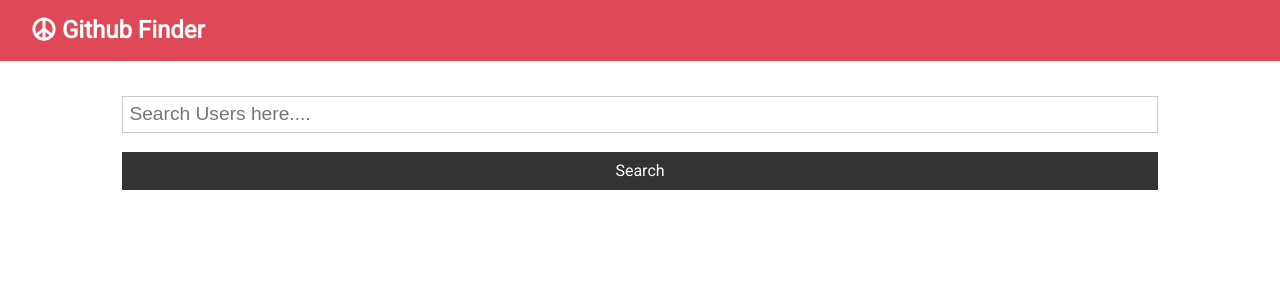
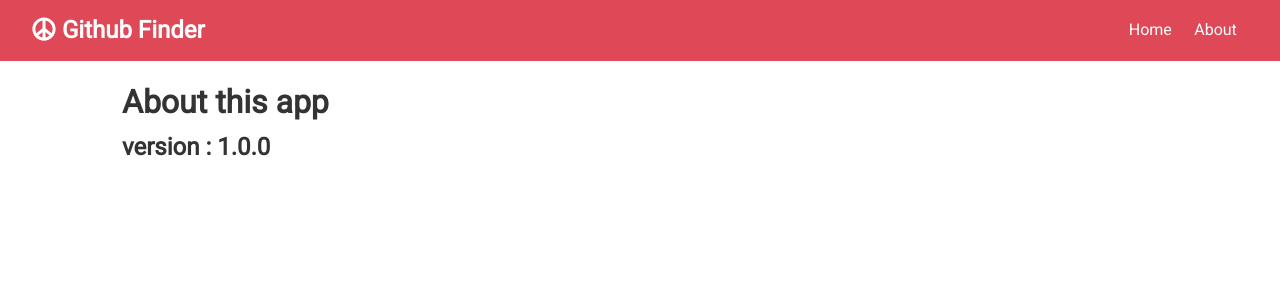
Before and after one commit to MovingMelody/github_user_searchAPI, a React (Create React App) app in the folder Project1/github-finder/: page /about in a window 1280 px wide. Shown: the top 300 px of the page. Built offline with nearby package versions, Linux system fonts and the light colour scheme.

Commit message:
🙌📍🛴 Added React Router support for home and about page -_-

```diff
--- a/Project1/github-finder/package.json
+++ b/Project1/github-finder/package.json
@@ -11,7 +11,9 @@
     "@testing-library/user-event": "^12.6.2",
     "axios": "^0.21.1",
     "react": "^17.0.1",
+    "react-detect-offline": "^2.4.1",
     "react-dom": "^17.0.1",
+    "react-router-dom": "^5.2.0",
     "react-scripts": "4.0.1",
     "web-vitals": "^0.2.4"
   },
--- a/Project1/github-finder/src/App.js
+++ b/Project1/github-finder/src/App.js
@@ -1,11 +1,13 @@
 import "./App.css";
-import React, { Component } from "react";
+import React, { Component, Fragment } from "react";
+import { BrowserRouter as Router, Switch, Route } from "react-router-dom";
 import Navbar from "./components/layout/Navbar";
 // import UserItem from "./components/users/UserItem"
 import Users from "./components/users/Users";
 import axios from "axios";
 import Search from "./components/users/Search";
 import Alert from "./components/layout/Alert";
+import About from "./components/pages/About";
 class App extends Component {
   state = {
     users: [],
@@ -49,11 +51,18 @@
   render() {
     const arr = [11, 22, 33, 44, 55];
     return (
+      <Router>
         <div className="App">
           <Navbar arr={arr} title="Github Finder" />
           {/* <UserItem /> */}
           <div className="container">
             <Alert alert={this.state.alert} />
+            <Switch>
+              <Route
+                exact
+                path="/"
+                render={(props) => (
+                  <Fragment>
                     <Search
                       clearAlert={this.clearAlert}
                       searchUsers={this.searchUsers}
@@ -61,9 +70,18 @@
                       showClear={this.state.users.length > 0 ? true : false}
                       showAlert={this.showAlert}
                     />
-          <Users loading={this.state.loading} users={this.state.users} />
+                    <Users
+                      loading={this.state.loading}
+                      users={this.state.users}
+                    />
+                  </Fragment>
+                )}
+              />
+              <Route exact path="/about" component={About} />
+            </Switch>
           </div>
         </div>
+      </Router>
     );
   }
 }
--- a/Project1/github-finder/src/components/layout/Navbar.js
+++ b/Project1/github-finder/src/components/layout/Navbar.js
@@ -2,7 +2,8 @@
 import { FontAwesomeIcon } from "@fortawesome/react-fontawesome";
 import { faPeace } from "@fortawesome/free-solid-svg-icons";
 import PropTypes from "prop-types";
-const Navbar = ({icon, title}) => {
+import { Link } from "react-router-dom";
+const Navbar = ({ icon, title }) => {
   // incase of not passing any props to this component rather than displaing nothing we can use the
   // below defaultProps object... If we pass the props will be overridden so its a better safe way to use this way
   // static defaultProps = {
@@ -21,6 +22,10 @@
       <h1>
         <FontAwesomeIcon icon={faPeace} /> {title}
       </h1>
+      <ul>
+        <li><Link to="/">Home</Link></li>
+        <li><Link to="/about">About</Link></li>
+      </ul>
     </nav>
   );
 };
--- /dev/null
+++ b/Project1/github-finder/src/components/pages/About.js
@@ -0,0 +1,11 @@
+import React, {Fragment} from 'react'
+
+ const About = () => {
+    return (
+        <Fragment>
+            <h1>About this app</h1>
+            <h2>version : 1.0.0</h2>
+        </Fragment>
+    )
+}
+export default About
```
Also changed, not shown: 2 other files (tests, documents, lock files or other folders). Lines whose indentation alone changed are shown as unchanged.
